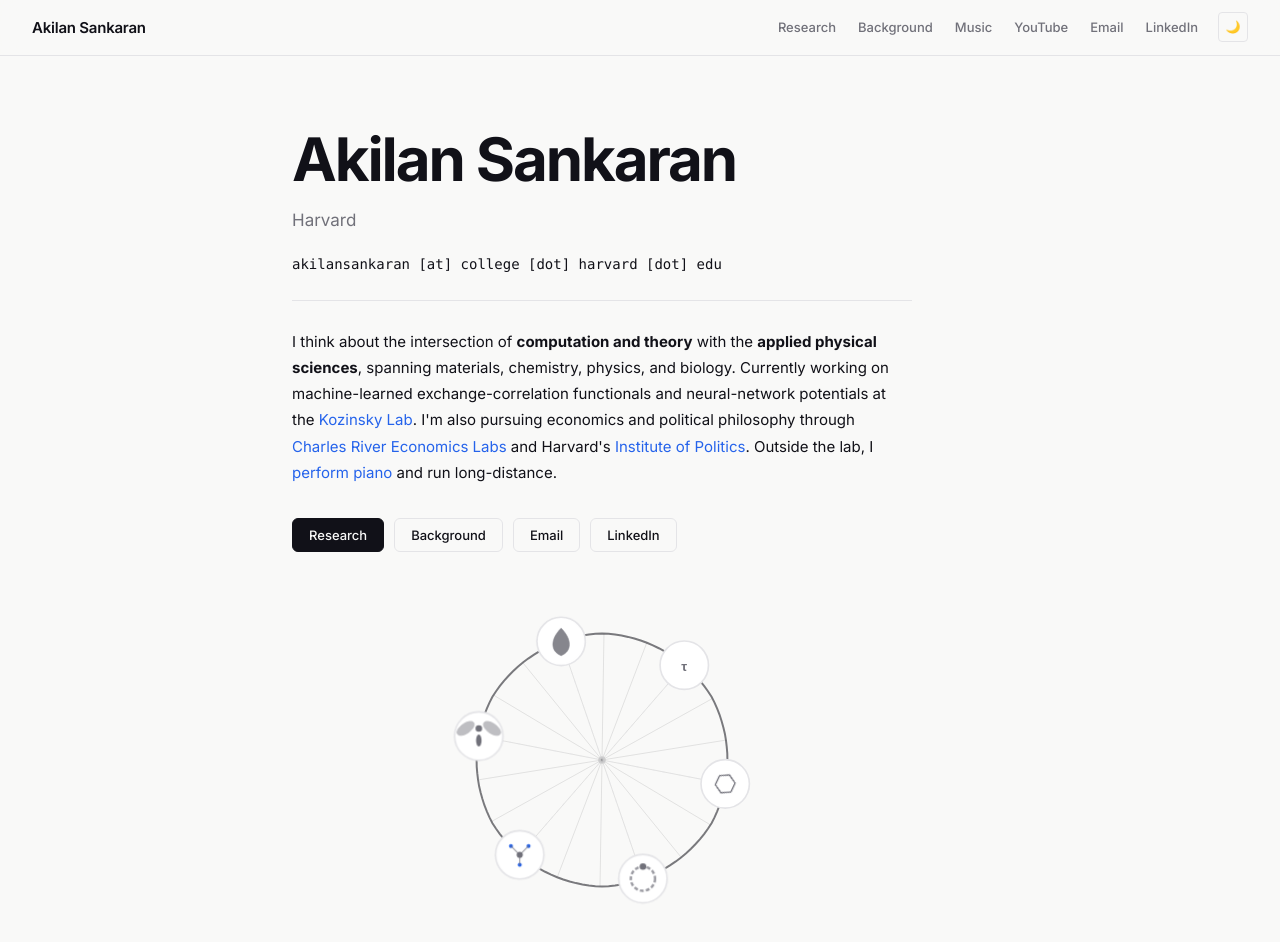
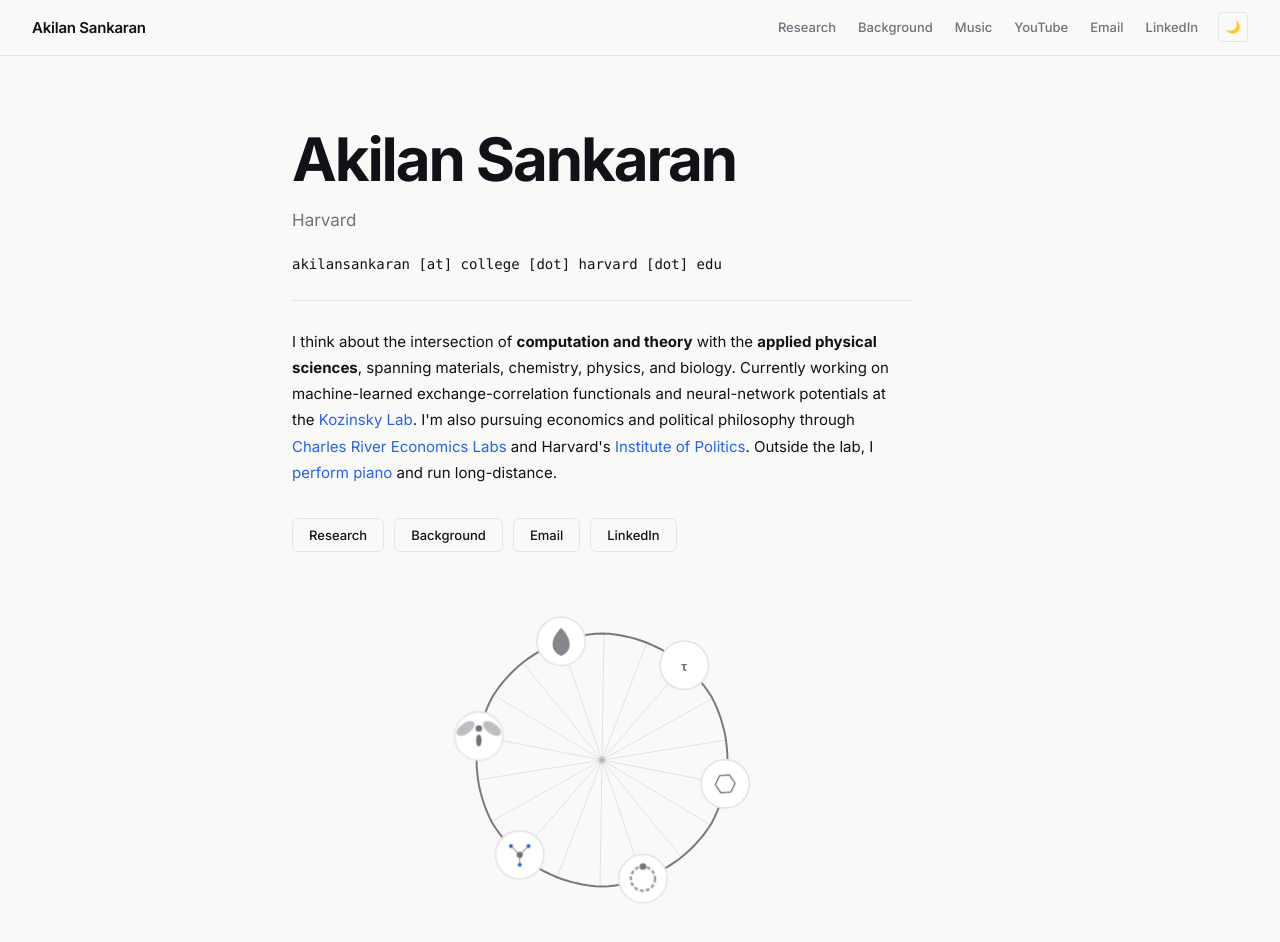
Before and after one commit to akilansankaran/akilansankaran.github.io, a Jekyll site: the page built from index.md, in a window 1280 px wide and 1112 px high. Shown: the top 942 px of the window. Built offline with Jekyll 4.4.1, drawn with Linux system fonts in a browser that asks for light colours; some web fonts are replaced.

Commit message:
research color change

```diff
--- a/index.md
+++ b/index.md
@@ -15,7 +15,7 @@ title: Home
   <p class="hero-bio">I think about the intersection of <b>computation and theory</b> with the <b>applied physical sciences</b>, spanning materials, chemistry, physics, and biology. Currently working on machine-learned exchange-correlation functionals and neural-network potentials at the <a href="https://mir.g.harvard.edu/">Kozinsky Lab</a>. I'm also pursuing economics and political philosophy through <a href="https://www.charlesrivereconomicslabs.org/">Charles River Economics Labs</a> and Harvard's <a href="https://iop.harvard.edu/">Institute of Politics</a>. Outside the lab, I <a href="https://www.youtube.com/channel/UC3BUUIJfTgrYauJq0PTKlng">perform piano</a> and run long-distance.</p>
 
 <div class="hero-links">
-    <a href="/research" class="btn-primary">Research</a>
+    <a href="/research" class="btn-secondary">Research</a>
     <a href="/coursework" class="btn-secondary">Background</a>
     <a href="mailto:akilansankaran@college.harvard.edu" class="btn-secondary">Email</a>
     <a href="https://linkedin.com/in/akilan-sankaran/" class="btn-secondary" target="_blank" rel="noopener noreferrer">LinkedIn</a>
```
